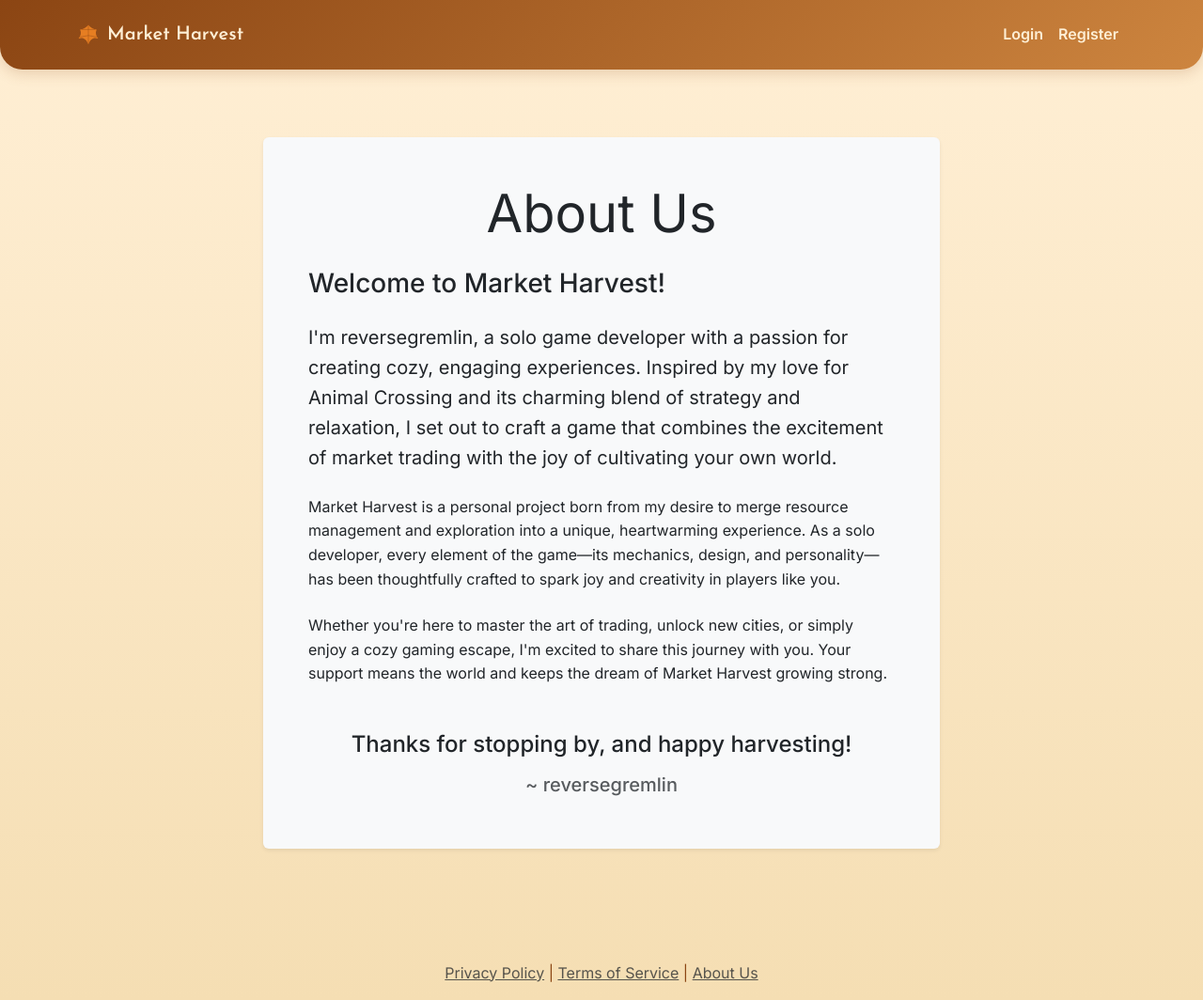
After one commit to reversegremlin/harvest-market, a Flask app: page /about in a window 1280 px wide. The commit adds this page. Shown: the whole page at 94% size. Run offline with Flask 3, Linux system fonts and the light colour scheme; data comes from the database, SQL or seed files in the repository; some libraries are stand-ins or nearby versions.

Commit message:
Agent query: Is the About Us page accessible from the footer link and styled consistently with the site theme?
Screenshot: https://storage.googleapis.com/screenshot-production-us-central1/c8f6aa36-1e33-49c3-b1fe-eb37e51a95ca/753ea807-e74a-42bf-840e-aa5d25704e18.jpg

```diff
--- a/app.py
+++ b/app.py
@@ -88,6 +88,10 @@ def privacy():
 @app.route('/terms')
 def terms():
     return render_template('terms.html')
+@app.route('/about')
+def about():
+    return render_template('about.html')
+
 
 @app.route('/log-consent', methods=['POST'])
 def log_consent():
--- /dev/null
+++ b/templates/about.html
@@ -0,0 +1,45 @@
+{% extends "base.html" %}
+
+{% block title %}About Us - Market Harvest{% endblock %}
+
+{% block content %}
+<div class="container py-5">
+    <div class="row justify-content-center">
+        <div class="col-lg-8">
+            <div class="card bg-light border-0 shadow-sm">
+                <div class="card-body p-5">
+                    <h1 class="display-4 text-center mb-4">About Us</h1>
+                    <div class="about-content">
+                        <h2 class="h3 mb-4">Welcome to Market Harvest!</h2>
+
+                        <p class="lead mb-4">
+                            I'm reversegremlin, a solo game developer with a passion for creating cozy, engaging experiences.
+                            Inspired by my love for Animal Crossing and its charming blend of strategy and relaxation,
+                            I set out to craft a game that combines the excitement of market trading with the joy of
+                            cultivating your own world.
+                        </p>
+
+                        <p class="mb-4">
+                            Market Harvest is a personal project born from my desire to merge resource management
+                            and exploration into a unique, heartwarming experience. As a solo developer, every element
+                            of the game—its mechanics, design, and personality—has been thoughtfully crafted to spark
+                            joy and creativity in players like you.
+                        </p>
+
+                        <p class="mb-4">
+                            Whether you're here to master the art of trading, unlock new cities, or simply enjoy
+                            a cozy gaming escape, I'm excited to share this journey with you. Your support means
+                            the world and keeps the dream of Market Harvest growing strong.
+                        </p>
+
+                        <div class="text-center mt-5">
+                            <p class="h4 mb-3">Thanks for stopping by, and happy harvesting!</p>
+                            <p class="h5 text-muted">~ reversegremlin</p>
+                        </div>
+                    </div>
+                </div>
+            </div>
+        </div>
+    </div>
+</div>
+{% endblock %}
--- a/templates/base.html
+++ b/templates/base.html
@@ -172,7 +172,8 @@
             {% endif %}
             <div class="mt-2">
                 <a href="{{ url_for('privacy') }}" class="text-muted">Privacy Policy</a> |
-                <a href="{{ url_for('terms') }}" class="text-muted">Terms of Service</a>
+                <a href="{{ url_for('terms') }}" class="text-muted">Terms of Service</a> |
+                <a href="{{ url_for('about') }}" class="text-muted">About Us</a>
             </div>
         </div>
     </footer>
```
Also changed, not shown: About Us.txt (added, +15 -0 lines), 11 other files.
